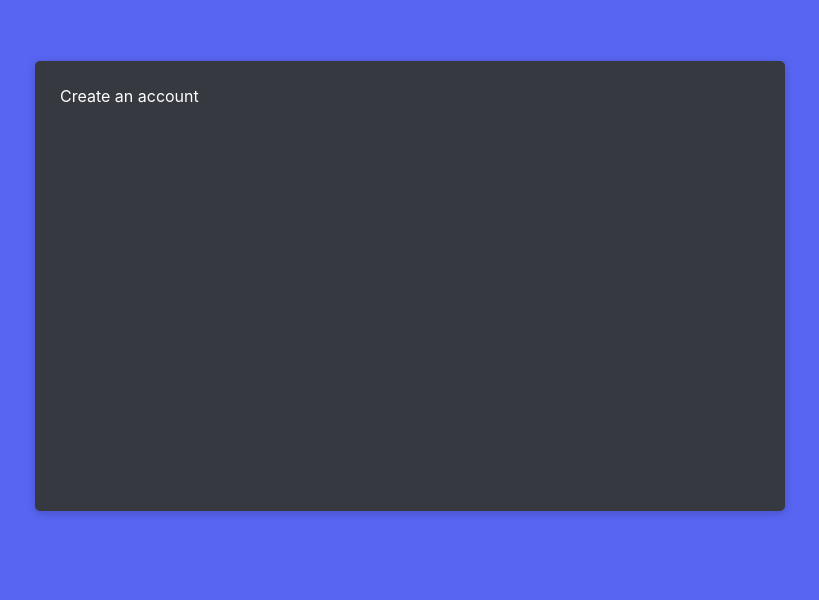
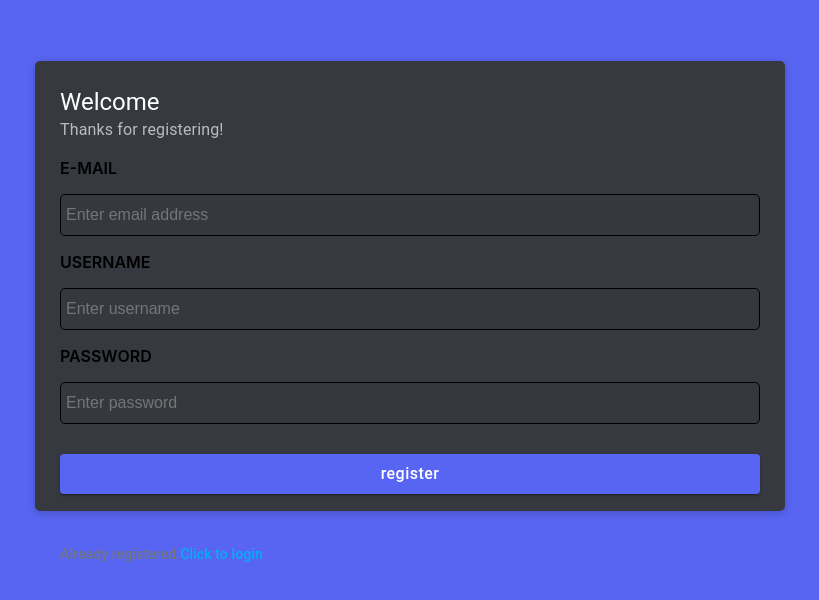
Before and after one commit to IshanAmr/Discord-frontend, a React (Create React App) app: page /register in a window 1280 px wide. Shown: the part 114-714 px from the top of the page, without its empty margins (230-1049 px from the left). Built offline with nearby package versions, Linux system fonts and the light colour scheme.

Commit message:
Register page sucessfully created

```diff
--- a/src/components/utils/validators.js
+++ b/src/components/utils/validators.js
@@ -7,9 +7,21 @@ const validateMail = (mail) => {
     return emailPattern.test(mail);
 }
 
+const validateUsername = (username) => {
+    return username.length > 6 && username.length < 12
+}
+
 export const validateLoginForm = ({ mail, password }) => {
     const isMailValid = validateMail(mail);
     const isPaswordValid = validatePassword(password);
 
     return isMailValid && isPaswordValid;
 }
+
+export const validateRegisterForm = ({ mail, username, password }) => {
+    const isMailValid = validateMail(mail);
+    const isPasswordValid = validatePassword(password);
+    const isUsernameValid = validateUsername(username);
+
+    return isMailValid && isPasswordValid && isUsernameValid;
+}
--- a/src/pages/LoginPage/LoginPage.js
+++ b/src/pages/LoginPage/LoginPage.js
@@ -11,8 +11,6 @@ const LoginPage = () => {
     const [mail, setMail] = useState('');
     const [password, setPassword] = useState('');
     const [isFormvalid, setIsFormValid] = useState(false);
-
-
 
     useEffect(() => {
         setIsFormValid(validateLoginForm({ mail, password }))
--- a/src/pages/RegisterPage/RegisterPage.js
+++ b/src/pages/RegisterPage/RegisterPage.js
@@ -1,18 +1,39 @@
 import React from "react";
 import AuthBox from "../../components/authBox";
 import { useState } from "react";
-import { Typography } from "@mui/material";
+import { useEffect } from "react";
+import { validateRegisterForm } from "../../components/utils/validators";
+import RegisterPageHeader from "./RegisterPageHeader";
+import RegisterPageInput from "./RegisterPageInputs";
+import RegisterPageFooter from "./RegisterPageFooter";
 
 const RegisterPage = () => {
     const [mail, setMail] = useState('');
     const [username, setUsername] = useState('');
     const [password, setPassword] = useState('');
     const [isFormValid, setIsFormValid] = useState(false);
+
+    useEffect(() => {
+        setIsFormValid(validateRegisterForm({ mail, username, password }))
+
+    }, [mail, username, password, setIsFormValid]);
+
+    const handleRegister = () => {
+        console.log("Registered");
+    }
+
     return (
         <AuthBox>
-            <Typography variant="5" sx={{ color : "white" }}>
-                Create an account
-            </Typography>
+            <RegisterPageHeader/>
+            <RegisterPageInput
+              mail={mail}
+              setMail={setMail}
+              username={username}
+              setUsername={setUsername}
+              password={password}
+              setPassword={setPassword}
+            />
+            <RegisterPageFooter isFormValid={isFormValid} handleRegister={handleRegister}/>
         </AuthBox>
     );
 }
--- /dev/null
+++ b/src/pages/RegisterPage/RegisterPageFooter.js
@@ -0,0 +1,48 @@
+import React from "react";
+import CustomPrimaryButton from "../../components/CustomPrimaryButton";
+import RedirectInfo from "../../components/RedirectInfo";
+import { useNavigate } from "react-router-dom";
+import { Tooltip } from "@mui/material";
+
+const getFormNotValidMessage = () => {
+    return "Enter correct email and password should contain between 6 and 12 characters";
+}
+
+const getFormValidMessage = () => {
+    return "Press to register";
+}
+
+const RegisterPageFooter = ({ handleRegister , isFormValid }) => {
+    const navigate = useNavigate();
+    const handlePushToLoginPage = () => {
+        navigate('/login');
+    }
+
+    return (
+        <>
+          <Tooltip
+            title = {isFormValid ? getFormValidMessage() : getFormNotValidMessage() }
+          >
+            <div>
+                <CustomPrimaryButton
+                   label="register"
+                   additionalStyles={{ marginTop : '30px' }}
+                   disabled={!isFormValid}
+                   onClick={handleRegister}
+                >
+                </CustomPrimaryButton>
+            </div>
+          </Tooltip>
+            <RedirectInfo
+              text="Already registered."
+              redirectText="Click to login"
+              additionalStyles={{ marginTop: '50px'}}
+              redirectHandler={handlePushToLoginPage}
+            >
+
+            </RedirectInfo>
+        </>
+    )
+}
+
+export default RegisterPageFooter;
--- /dev/null
+++ b/src/pages/RegisterPage/RegisterPageHeader.js
@@ -0,0 +1,13 @@
+import React from "react";
+import { Typography } from "@mui/material";
+
+const RegisterPageHeader = () => {
+    return (
+        <>
+          <Typography variant='h5' sx={{ color : 'white' }}>Welcome</Typography>
+          <Typography sx={{ color : '#b9bbbe'}}>Thanks for registering!</Typography>
+        </>
+    )
+}
+
+export default RegisterPageHeader;
--- /dev/null
+++ b/src/pages/RegisterPage/RegisterPageInputs.js
@@ -0,0 +1,35 @@
+import React from "react";
+import InputWithLabel from "../../components/InputWithLabels";
+
+const RegisterPageInput = ({ mail, setMail, username, setUsername, password, setPassword }) => {
+    return (
+        <>
+          <InputWithLabel
+            value={mail}
+            setValue={setMail}
+            label="E-mail"
+            type="text"
+            placeholder="Enter email address"
+          >
+          </InputWithLabel>
+          <InputWithLabel
+            value={username}
+            setValue={setUsername}
+            label="Username"
+            type="username"
+            placeholder="Enter username"
+          >
+          </InputWithLabel>
+          <InputWithLabel
+            value={password}
+            setValue={setPassword}
+            label="Password"
+            type="password"
+            placeholder="Enter password"
+          >
+          </InputWithLabel>
+        </>
+    )
+}
+
+export default RegisterPageInput;
```
